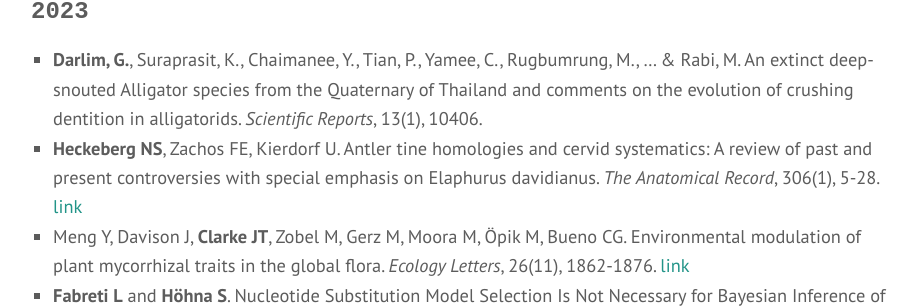
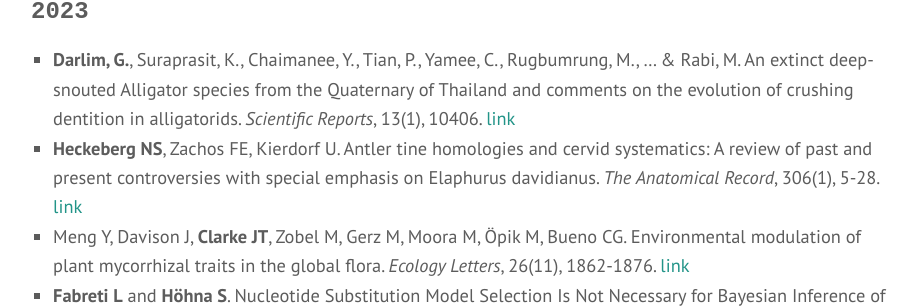
Before and after one commit to hoehnalab/hoehnalab.github.io, a Jekyll site: the page built from publications.md, in a window 1280 px wide and 900 px high, scrolled down 1345 px. Shown: the part 154-462 px from the top of the window, without its empty margins (177-1094 px from the left). Built offline with Jekyll 4.4.1, drawn with Linux system fonts in a browser that asks for light colours; some web fonts are replaced.

Commit message:
Update publications.md

```diff
--- a/publications.md
+++ b/publications.md
@@ -27,7 +27,7 @@ permalink: /publications/
 
 
 <h3>2023</h3>
-- <strong>Darlim, G.</strong>, Suraprasit, K., Chaimanee, Y., Tian, P., Yamee, C., Rugbumrung, M., ... & Rabi, M. An extinct deep-snouted Alligator species from the Quaternary of Thailand and comments on the evolution of crushing dentition in alligatorids. *Scientific Reports*, 13(1), 10406.
+- <strong>Darlim, G.</strong>, Suraprasit, K., Chaimanee, Y., Tian, P., Yamee, C., Rugbumrung, M., ... & Rabi, M. An extinct deep-snouted Alligator species from the Quaternary of Thailand and comments on the evolution of crushing dentition in alligatorids. *Scientific Reports*, 13(1), 10406. [link](https://www.nature.com/articles/s41598-023-36559-6)
 - <strong>Heckeberg NS</strong>, Zachos FE, Kierdorf U. Antler tine homologies and cervid systematics: A review of past and present controversies with special emphasis on Elaphurus davidianus. *The Anatomical Record*, 306(1), 5-28. [link](https://anatomypubs.onlinelibrary.wiley.com/doi/full/10.1002/ar.24956)
 - Meng Y, Davison J, <strong>Clarke JT</strong>, Zobel M, Gerz M, Moora M, Öpik M, Bueno CG. Environmental modulation of plant mycorrhizal traits in the global flora. *Ecology Letters*, 26(11), 1862-1876. [link](https://onlinelibrary.wiley.com/doi/full/10.1111/ele.14309)
 - <strong>Fabreti L</strong> and <strong>H&ouml;hna S</strong>. Nucleotide Substitution Model Selection Is Not Necessary for Bayesian Inference of Phylogeny With Well-Behaved Priors, *Systematic Biology*, 72(6), 1418-1432. [link](https://doi.org/10.1093/sysbio/syad041)
```
